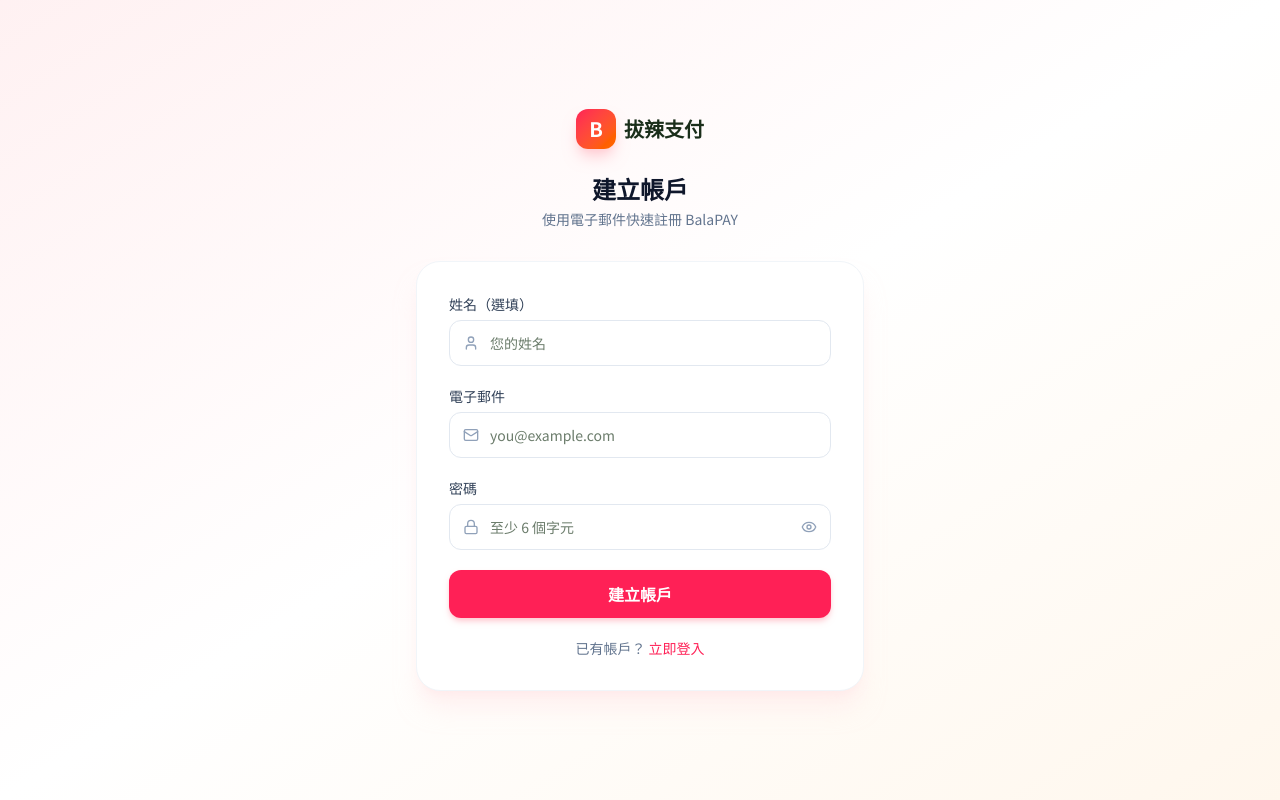
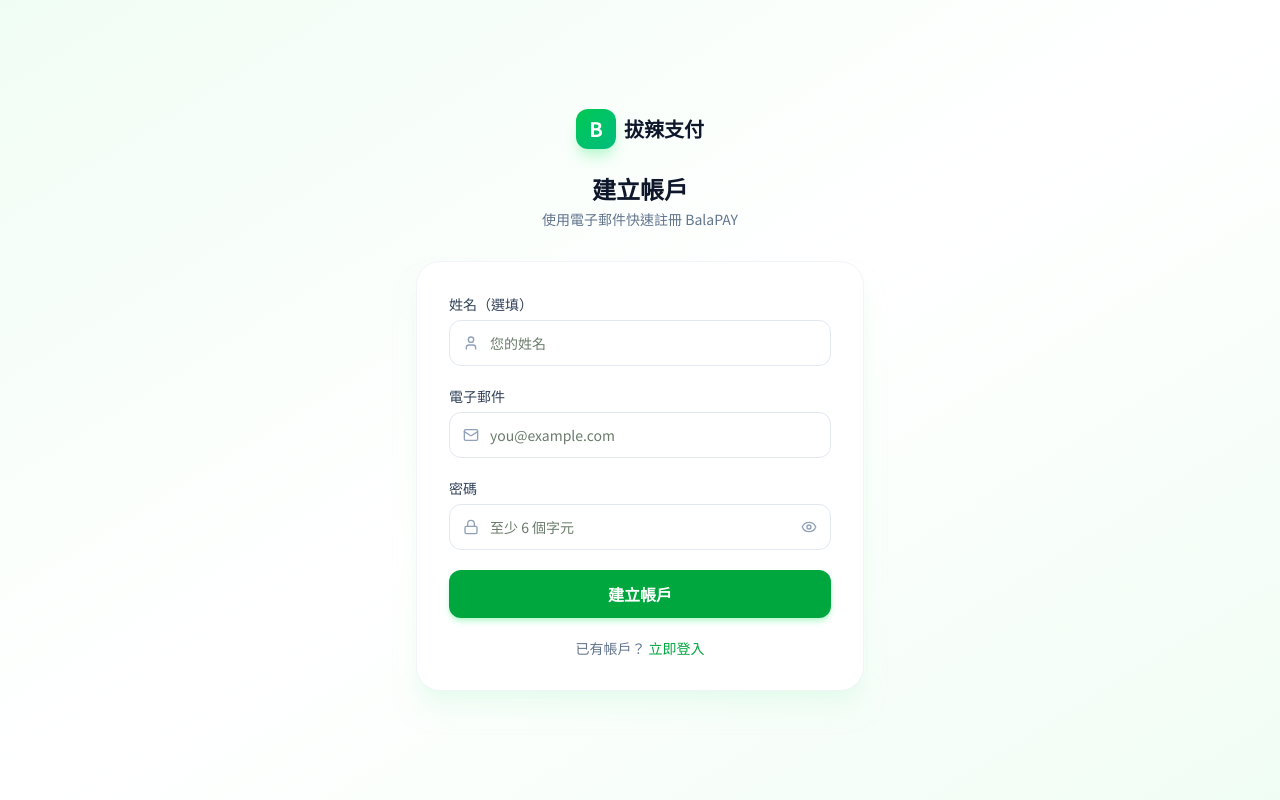
Before and after one commit to illusd-com/balapay, a Next.js app: page /register in a window 1280 px wide. Built offline with nearby package versions, Linux system fonts and the light colour scheme.

Commit message:
style: green theme for login and register + visible input text

```diff
--- a/src/app/(auth)/login/page.tsx
+++ b/src/app/(auth)/login/page.tsx
@@ -36,7 +36,7 @@
   }
 
   return (
-    <div className="min-h-screen flex items-center justify-center bg-gradient-to-br from-rose-50 via-white to-orange-50 px-4">
+    <div className="min-h-screen flex items-center justify-center bg-gradient-to-br from-green-50 via-white to-green-50 px-4">
       <motion.div
         initial={{ opacity: 0, y: 20, scale: 0.98 }}
         animate={{ opacity: 1, y: 0, scale: 1 }}
@@ -45,10 +45,10 @@
       >
         <div className="text-center mb-8">
           <Link href="/" className="inline-flex items-center gap-2 mb-6">
-            <div className="w-10 h-10 rounded-xl bg-gradient-to-br from-rose-500 to-orange-500 flex items-center justify-center text-white font-bold text-xl shadow-lg shadow-rose-200">
+            <div className="w-10 h-10 rounded-xl bg-gradient-to-br from-green-500 to-emerald-500 flex items-center justify-center text-white font-bold text-xl shadow-lg shadow-green-200">
               B
             </div>
-            <span className="font-bold text-xl">拔辣支付</span>
+            <span className="font-bold text-xl text-slate-900">拔辣支付</span>
           </Link>
           <h1 className="text-2xl font-bold text-slate-900">歡迎回來</h1>
           <p className="mt-1 text-slate-500 text-sm">登入您的 BalaPAY 帳戶</p>
@@ -56,13 +56,13 @@
 
         <form
           onSubmit={handleSubmit}
-          className="bg-white rounded-3xl shadow-xl shadow-rose-100/50 border border-slate-100 p-6 md:p-8 space-y-5"
+          className="bg-white rounded-3xl shadow-xl shadow-green-100/50 border border-slate-100 p-6 md:p-8 space-y-5"
         >
           {error && (
             <motion.div
               initial={{ opacity: 0, height: 0 }}
               animate={{ opacity: 1, height: "auto" }}
-              className="bg-rose-50 text-rose-600 text-sm px-4 py-3 rounded-xl"
+              className="bg-red-50 text-red-600 text-sm px-4 py-3 rounded-xl"
             >
               {error}
             </motion.div>
@@ -78,7 +78,7 @@
                 value={email}
                 onChange={(e) => setEmail(e.target.value)}
                 placeholder="you@example.com"
-                className="w-full pl-10 pr-4 py-3 rounded-xl border border-slate-200 focus:border-rose-400 focus:ring-2 focus:ring-rose-100 outline-none transition-all text-sm"
+                className="w-full pl-10 pr-4 py-3 rounded-xl border border-slate-200 focus:border-green-500 focus:ring-2 focus:ring-green-100 outline-none transition-all text-sm text-slate-900 bg-white placeholder:text-slate-400"
               />
             </div>
           </div>
@@ -93,7 +93,7 @@
                 value={password}
                 onChange={(e) => setPassword(e.target.value)}
                 placeholder="••••••••"
-                className="w-full pl-10 pr-12 py-3 rounded-xl border border-slate-200 focus:border-rose-400 focus:ring-2 focus:ring-rose-100 outline-none transition-all text-sm"
+                className="w-full pl-10 pr-12 py-3 rounded-xl border border-slate-200 focus:border-green-500 focus:ring-2 focus:ring-green-100 outline-none transition-all text-sm text-slate-900 bg-white placeholder:text-slate-400"
               />
               <button
                 type="button"
@@ -108,7 +108,7 @@
           <button
             type="submit"
             disabled={loading}
-            className="w-full bg-rose-500 text-white font-semibold py-3 rounded-xl hover:bg-rose-600 active:scale-[0.98] transition-all duration-150 disabled:opacity-60 flex items-center justify-center gap-2 shadow-md shadow-rose-200"
+            className="w-full bg-green-600 text-white font-semibold py-3 rounded-xl hover:bg-green-700 active:scale-[0.98] transition-all duration-150 disabled:opacity-60 flex items-center justify-center gap-2 shadow-md shadow-green-200"
           >
             {loading ? <Loader2 className="w-4 h-4 animate-spin" /> : null}
             {loading ? "登入中..." : "登入"}
@@ -116,7 +116,7 @@
 
           <p className="text-center text-sm text-slate-500">
             還沒有帳戶？{" "}
-            <Link href="/register" className="text-rose-500 font-medium hover:underline">
+            <Link href="/register" className="text-green-600 font-medium hover:underline">
               立即註冊
             </Link>
           </p>
--- a/src/app/(auth)/register/page.tsx
+++ b/src/app/(auth)/register/page.tsx
@@ -41,7 +41,7 @@
   }
 
   return (
-    <div className="min-h-screen flex items-center justify-center bg-gradient-to-br from-rose-50 via-white to-orange-50 px-4 py-12">
+    <div className="min-h-screen flex items-center justify-center bg-gradient-to-br from-green-50 via-white to-green-50 px-4 py-12">
       <motion.div
         initial={{ opacity: 0, y: 20, scale: 0.98 }}
         animate={{ opacity: 1, y: 0, scale: 1 }}
@@ -50,10 +50,10 @@
       >
         <div className="text-center mb-8">
           <Link href="/" className="inline-flex items-center gap-2 mb-6">
-            <div className="w-10 h-10 rounded-xl bg-gradient-to-br from-rose-500 to-orange-500 flex items-center justify-center text-white font-bold text-xl shadow-lg shadow-rose-200">
+            <div className="w-10 h-10 rounded-xl bg-gradient-to-br from-green-500 to-emerald-500 flex items-center justify-center text-white font-bold text-xl shadow-lg shadow-green-200">
               B
             </div>
-            <span className="font-bold text-xl">拔辣支付</span>
+            <span className="font-bold text-xl text-slate-900">拔辣支付</span>
           </Link>
           <h1 className="text-2xl font-bold text-slate-900">建立帳戶</h1>
           <p className="mt-1 text-slate-500 text-sm">使用電子郵件快速註冊 BalaPAY</p>
@@ -61,13 +61,13 @@
 
         <form
           onSubmit={handleSubmit}
-          className="bg-white rounded-3xl shadow-xl shadow-rose-100/50 border border-slate-100 p-6 md:p-8 space-y-5"
+          className="bg-white rounded-3xl shadow-xl shadow-green-100/50 border border-slate-100 p-6 md:p-8 space-y-5"
         >
           {error && (
             <motion.div
               initial={{ opacity: 0, height: 0 }}
               animate={{ opacity: 1, height: "auto" }}
-              className="bg-rose-50 text-rose-600 text-sm px-4 py-3 rounded-xl"
+              className="bg-red-50 text-red-600 text-sm px-4 py-3 rounded-xl"
             >
               {error}
             </motion.div>
@@ -82,7 +82,7 @@
                 value={name}
                 onChange={(e) => setName(e.target.value)}
                 placeholder="您的姓名"
-                className="w-full pl-10 pr-4 py-3 rounded-xl border border-slate-200 focus:border-rose-400 focus:ring-2 focus:ring-rose-100 outline-none transition-all text-sm"
+                className="w-full pl-10 pr-4 py-3 rounded-xl border border-slate-200 focus:border-green-500 focus:ring-2 focus:ring-green-100 outline-none transition-all text-sm text-slate-900 bg-white placeholder:text-slate-400"
               />
             </div>
           </div>
@@ -97,7 +97,7 @@
                 value={email}
                 onChange={(e) => setEmail(e.target.value)}
                 placeholder="you@example.com"
-                className="w-full pl-10 pr-4 py-3 rounded-xl border border-slate-200 focus:border-rose-400 focus:ring-2 focus:ring-rose-100 outline-none transition-all text-sm"
+                className="w-full pl-10 pr-4 py-3 rounded-xl border border-slate-200 focus:border-green-500 focus:ring-2 focus:ring-green-100 outline-none transition-all text-sm text-slate-900 bg-white placeholder:text-slate-400"
               />
             </div>
           </div>
@@ -112,7 +112,7 @@
                 value={password}
                 onChange={(e) => setPassword(e.target.value)}
                 placeholder="至少 6 個字元"
-                className="w-full pl-10 pr-12 py-3 rounded-xl border border-slate-200 focus:border-rose-400 focus:ring-2 focus:ring-rose-100 outline-none transition-all text-sm"
+                className="w-full pl-10 pr-12 py-3 rounded-xl border border-slate-200 focus:border-green-500 focus:ring-2 focus:ring-green-100 outline-none transition-all text-sm text-slate-900 bg-white placeholder:text-slate-400"
               />
               <button
                 type="button"
@@ -127,7 +127,7 @@
           <button
             type="submit"
             disabled={loading}
-            className="w-full bg-rose-500 text-white font-semibold py-3 rounded-xl hover:bg-rose-600 active:scale-[0.98] transition-all duration-150 disabled:opacity-60 flex items-center justify-center gap-2 shadow-md shadow-rose-200"
+            className="w-full bg-green-600 text-white font-semibold py-3 rounded-xl hover:bg-green-700 active:scale-[0.98] transition-all duration-150 disabled:opacity-60 flex items-center justify-center gap-2 shadow-md shadow-green-200"
           >
             {loading ? <Loader2 className="w-4 h-4 animate-spin" /> : null}
             {loading ? "註冊中..." : "建立帳戶"}
@@ -135,7 +135,7 @@
 
           <p className="text-center text-sm text-slate-500">
             已有帳戶？{" "}
-            <Link href="/login" className="text-rose-500 font-medium hover:underline">
+            <Link href="/login" className="text-green-600 font-medium hover:underline">
               立即登入
             </Link>
           </p>
```
